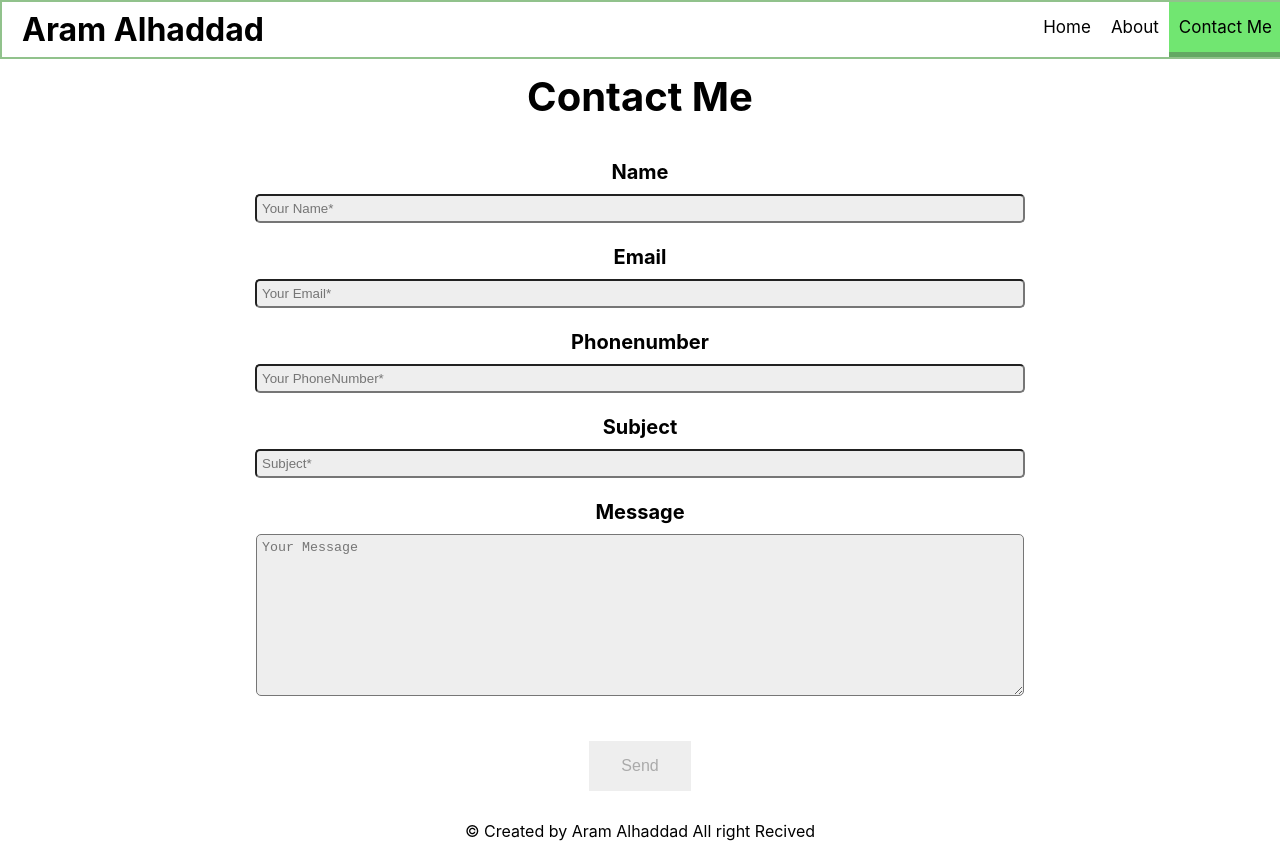
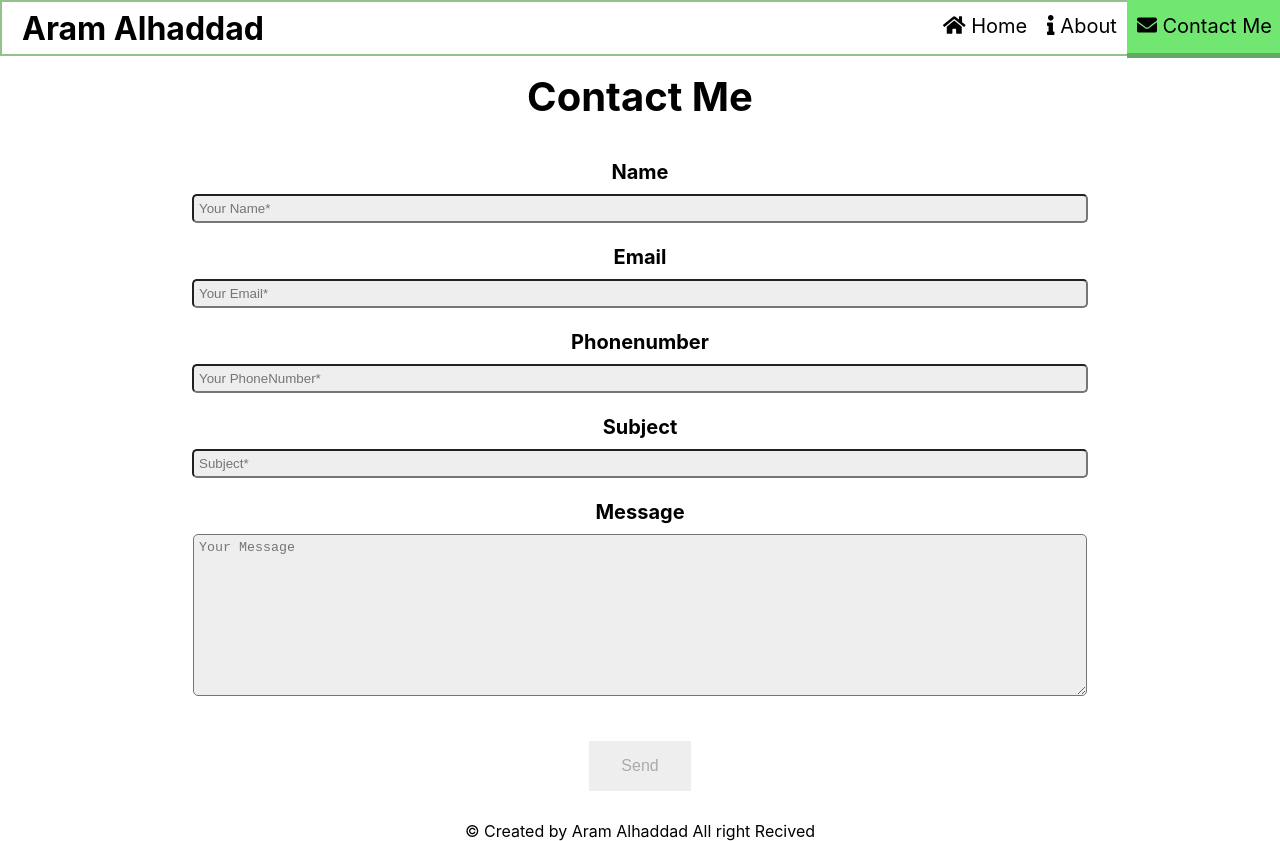
Before and after one commit to aramhd99/my-websire, a React (Create React App) app: page /contact in a window 1280 px wide. Built offline with nearby package versions, Linux system fonts and the light colour scheme.

Commit message:
fontAwesome added

```diff
--- a/src/App.js
+++ b/src/App.js
@@ -1,5 +1,8 @@
 import React, {Suspense} from 'react';
 import { Route } from 'react-router-dom';
+import {library, Library} from '@fortawesome/fontawesome-svg-core';
+import { fab } from '@fortawesome/free-brands-svg-icons';
+import {faEnvelope, faHome, faInfo} from '@fortawesome/free-solid-svg-icons';
 
 import './App.css';
 import Layout from './Layout/Layout';
@@ -9,6 +12,8 @@ import ThankYou from './ThankYou/ThankYou';
 import Error from './Error/Error';
 import Spinner from './UI/Spinner/Spinner';
 const Contact = React.lazy(() => import('./Contact/Contact'))
+
+library.add(fab, faHome, faEnvelope, faInfo)
 
 function App() {
   return (
--- a/src/Contact/Contact.js
+++ b/src/Contact/Contact.js
@@ -85,7 +85,7 @@ const Contact = props => {
         return isValid
     }
 
-    const InputChangedHanler = (event, inputIdentifier) => {
+    const InputChangedHandler = (event, inputIdentifier) => {
             const updatedForm = {...form}
             const updatedFormElement = {...updatedForm[inputIdentifier]}
             updatedFormElement.value = event.target.value;
@@ -136,7 +136,7 @@ const Contact = props => {
                         value={formElement.config.value}
                         invalid={!formElement.config.valid}
                         touched={formElement.config.touched}
-                        changed={(event) => InputChangedHanler(event, formElement.id)} />
+                        changed={(event) => InputChangedHandler(event, formElement.id)} />
                 ))}
                 <Button disabled={!formIsValid}>Send</Button>
             </form>
--- a/src/Navbar/NavItems/NavItems.js
+++ b/src/Navbar/NavItems/NavItems.js
@@ -2,12 +2,13 @@ import React from 'react';
 
 import classes from './NavItems.module.css';
 import NavItem from './NavItem/NavItem';
+import { FontAwesomeIcon } from '@fortawesome/react-fontawesome';
 
 const navItems = () => (
     <ul className={classes.NavItems}>
-        <NavItem exact to='/'>Home</NavItem>
-        <NavItem to='/about'>About</NavItem>
-        <NavItem to='/contact'>Contact Me</NavItem>
+        <NavItem exact to='/'><FontAwesomeIcon icon="home" /> Home</NavItem>
+        <NavItem to='/about'><FontAwesomeIcon icon='info' /> About</NavItem>
+        <NavItem to='/contact'><FontAwesomeIcon icon='envelope' /> Contact Me</NavItem>
     </ul>
 )
 
--- a/src/Navbar/NavItems/NavItems.module.css
+++ b/src/Navbar/NavItems/NavItems.module.css
@@ -1,8 +1,8 @@
 .NavItems {
     color: rgb(0, 0, 0);
-    font-size: 17px;
+    font-size: 20px;
     display: block;
-
+    margin: auto;
   }
 
 @media (min-width: 500px) {
--- a/src/Navbar/Navbar.js
+++ b/src/Navbar/Navbar.js
@@ -9,6 +9,7 @@ import SideDrawerToggle from './SideDrawer/SideDrawerToggle/SideDrawerToggle';
 
         return (
             <nav className={classes.Navbar}>
+                <SideDrawerToggle clicked={props.clicked} />
                 <Link
                 to='/'
                 style={{
@@ -24,7 +25,6 @@ import SideDrawerToggle from './SideDrawer/SideDrawerToggle/SideDrawerToggle';
                 <div className={classes.DesktopOnly}>
                     <NavItems />
                 </div>
-                <SideDrawerToggle clicked={props.clicked} />
             </nav>
         )
 }
--- a/src/Navbar/Navbar.module.css
+++ b/src/Navbar/Navbar.module.css
@@ -1,17 +1,20 @@
 .Navbar {
     position: fixed;
     width: 100%;
-    height: 55px;
+    height: 52px;
     border: 2px solid rgb(145, 194, 140);
     display: flex;
     align-items: center;
-    justify-content: space-between;
     z-index: 90;
     top: 0;
     left: 0;
+    justify-content: space-between;
 }
 
 @media (max-width: 499px) {
+    .Navbar {
+        justify-content: left;
+    }
     .DesktopOnly {
         display: none;
     }
--- a/src/Navbar/SideDrawer/SideDrawer.module.css
+++ b/src/Navbar/SideDrawer/SideDrawer.module.css
@@ -7,14 +7,14 @@
         width: 100%;
         max-width: 325px;
         height: 100%;
-        right: 0;
         top: 0;
+        left: 0;
         z-index: 200;
-        background-color: rgb(4, 184, 4);
-        padding: 32px 16px;
-        display: block;
-        position: relative;
-        margin-top: 55px;
+        background-color: #42cb3b;
+        padding: 0;
+        display: grid;
+        position: fixed;
+        margin-top: 53px;
     }
 
     .Open {
@@ -24,5 +24,4 @@
     .Close {
         display: none;
     }
-
 }
--- a/src/UI/Input/Input.module.css
+++ b/src/UI/Input/Input.module.css
@@ -7,7 +7,7 @@
 }
 
 .InputElement {
-    width: 60%;
+    width: 70%;
     background-color: #eee;
     border-radius: 5px;
     padding: 5px;
```
Also changed, not shown: package.json (+4 -3 lines), 1 other file (tests, documents, lock files or other folders).
